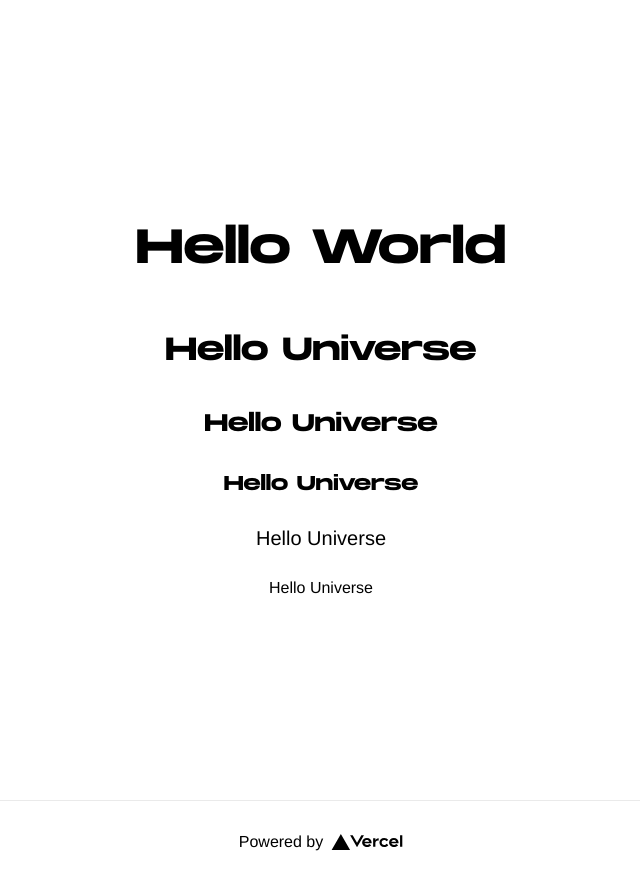
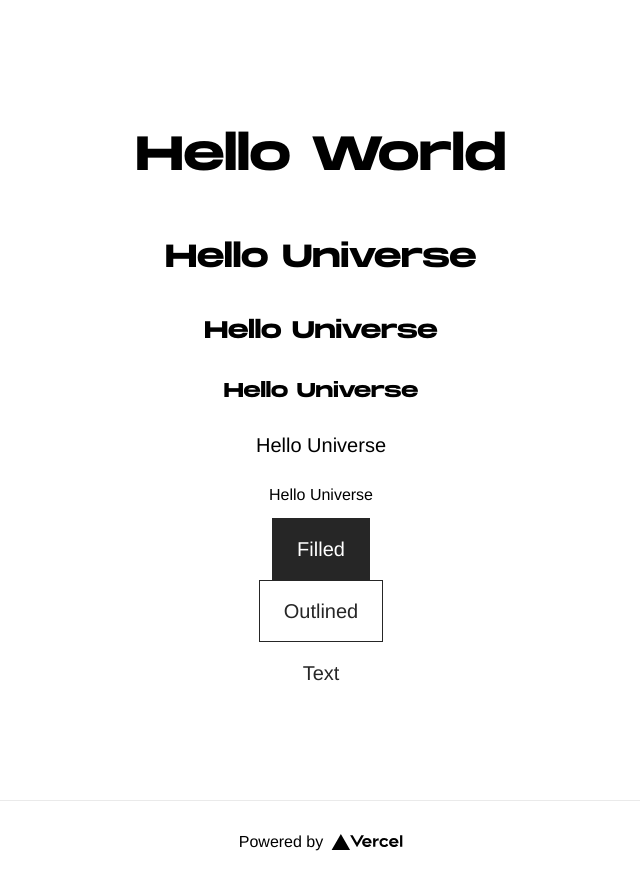
Before and after one commit to lethanhan97/refined-studio-web, a Next.js app: page / in a window 1280 px wide. Shown: the whole page, without its empty margins (319-959 px from the left). Built offline with nearby package versions, Linux system fonts and the light colour scheme.

Commit message:
feat: add button

```diff
--- a/src/pages/index.tsx
+++ b/src/pages/index.tsx
@@ -3,6 +3,7 @@ import Head from 'next/head';
 import Image from 'next/image';
 
 import styles from '../modules/Home/Home.module.scss';
+import Button from '../shared/components/Button';
 import Text from '../shared/components/Text';
 
 const Home: NextPage = () => {
@@ -21,6 +22,10 @@ const Home: NextPage = () => {
         <Text.H4>Hello Universe</Text.H4>
         <Text.Body1>Hello Universe</Text.Body1>
         <Text.Body2>Hello Universe</Text.Body2>
+
+        <Button mode="filled">Filled</Button>
+        <Button mode="outlined">Outlined</Button>
+        <Button mode="text">Text</Button>
       </main>
 
       <footer className={styles.footer}>
--- /dev/null
+++ b/src/shared/components/Button/Button.module.scss
@@ -0,0 +1,43 @@
+@import '../../styles/mixins.scss';
+@import '../../styles/colors.scss';
+
+.button {
+  @include reset-button();
+
+  font-family: 'Helvetica Neue';
+  font-weight: 300;
+  font-size: 1.25rem;
+  line-height: 1.75rem;
+
+  padding: 1rem 1.5rem;
+
+  transition: opacity 0.5s;
+
+  &:hover {
+    cursor: pointer;
+    opacity: 0.6;
+  }
+
+  &:active {
+    cursor: pointer;
+    opacity: 0.8;
+  }
+}
+
+.filled {
+  background-color: $black-1;
+  color: $white;
+  border: 1px solid $black-1;
+}
+
+.outlined {
+  background-color: $transparent;
+  color: $black-1;
+  border: 1px solid $black-1;
+}
+
+.text {
+  background-color: $transparent;
+  color: $black-1;
+  border: 1px solid $transparent;
+}
--- /dev/null
+++ b/src/shared/components/Button/Button.tsx
@@ -0,0 +1,17 @@
+import React from 'react';
+
+import { c } from '../../utils/classNameParser';
+import styles from './Button.module.scss';
+
+interface ButtonProps {
+  children: string;
+  mode?: 'filled' | 'text' | 'outlined';
+}
+
+const Button: React.FC<ButtonProps> = ({ mode = 'filled', children }) => {
+  return (
+    <button className={c([styles['button'], styles[mode]])}>{children}</button>
+  );
+};
+
+export default Button;
--- /dev/null
+++ b/src/shared/components/Button/index.ts
@@ -0,0 +1,3 @@
+import Button from './Button';
+
+export default Button;
--- /dev/null
+++ b/src/shared/styles/colors.scss
@@ -0,0 +1,12 @@
+@use 'sass:color';
+
+$black-1: #262626;
+$grey-1: #767676;
+$grey-2: #acacac;
+$grey-3: #dfdfdf;
+$white: #ffffff;
+$transparent: rgba(0, 0, 0, 0);
+
+@function opacify($color, $opacity) {
+  @return rgba($color, $opacity);
+}
--- a/src/shared/styles/constants.scss
+++ /dev/null
@@ -1,4 +0,0 @@
-$black-1: #262626;
-$grey-1: #767676;
-$grey-2: #acacac;
-$grey-3: #dfdfdf;
--- /dev/null
+++ b/src/shared/styles/mixins.scss
@@ -0,0 +1,5 @@
+@mixin reset-button {
+  outline: none;
+  border: none;
+  margin: 0;
+}
```
